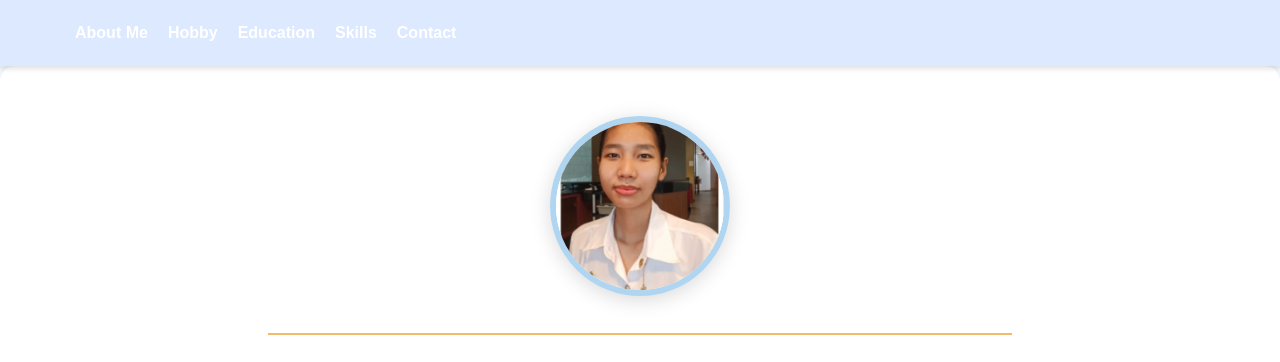
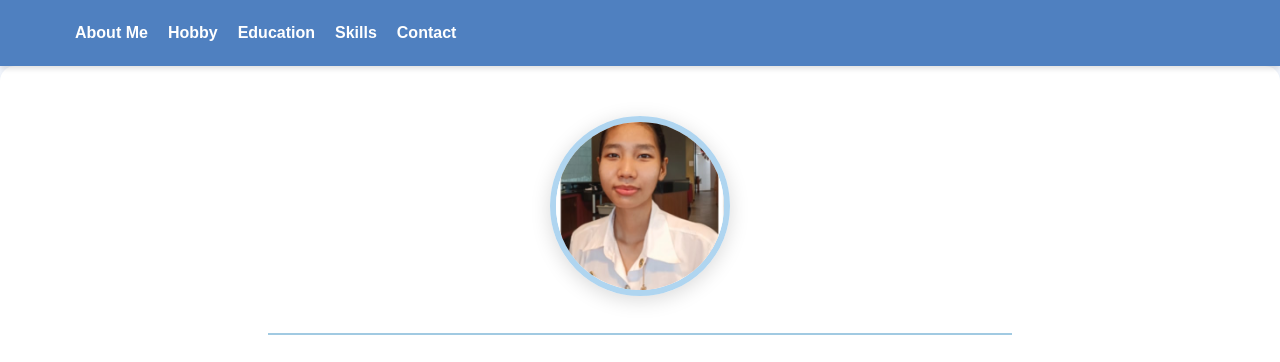
Before and after one commit to 6752100039/Resume, a plain HTML site: page index.html in a window 1280 px wide. Shown: the top 362 px of the page. Drawn offline with Linux system fonts and the light colour scheme.

Commit message:
Update style.css

```diff
--- a/style.css
+++ b/style.css
@@ -18,7 +18,7 @@ header {
   justify-content: space-between;
   align-items: center;
   padding: 20px 50px;
-  background-color: #dce9ff;
+  background-color: #4F80C0;
   color: white;
   box-shadow: 0 2px 6px rgba(0,0,0,0.15);
   position: sticky;
@@ -117,7 +117,7 @@ hr {
   width: 60%;
   margin: 30px auto;
   border: none;
-  border-top: 2px solid #F1BB6A;
+  border-top: 2px solid #A1CAE2;
 }
 
 /* ========== MAIN CONTENT ========== */
```
